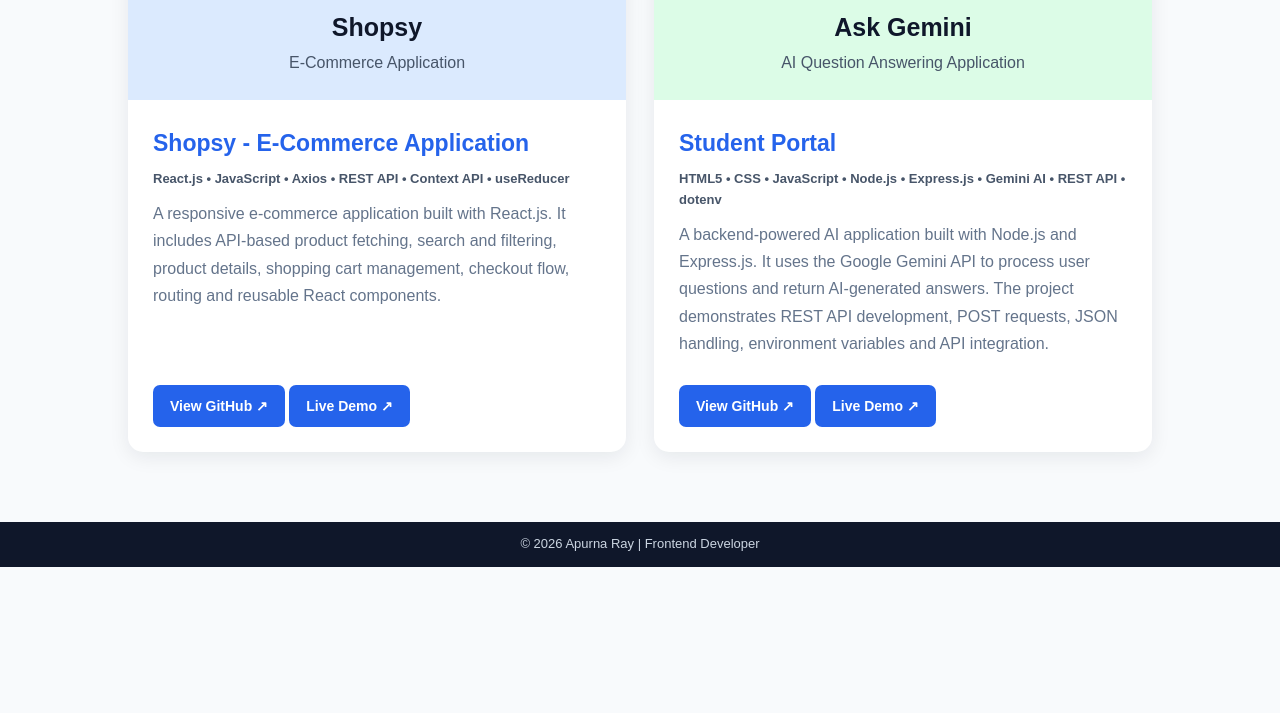
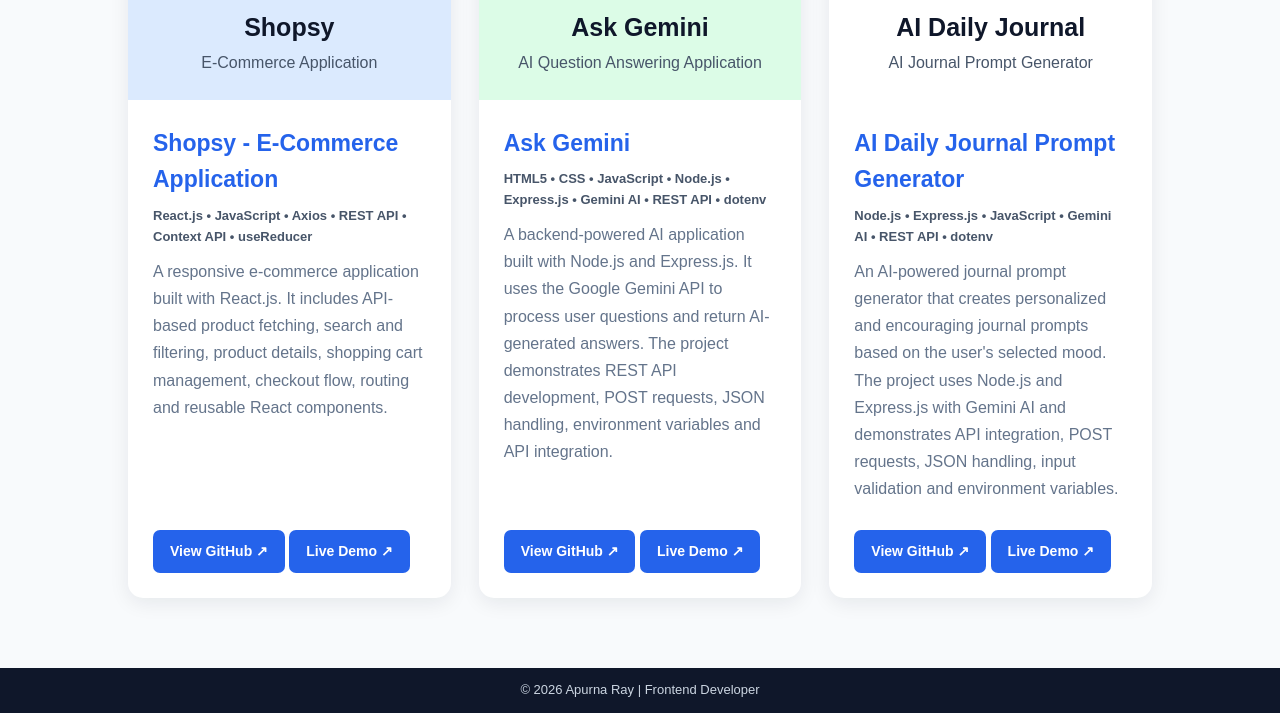
Before and after one commit to aparnaray06/portfolio, a plain HTML site: page projects.html in a window 1280 px wide. Shown: the part 437-1150 px from the top of the page. Before the commit the page ends 1004 px from the top, so only its background shows below. Drawn offline with Linux system fonts and the light colour scheme.

Commit message:
Add AI Daily Journal project

```diff
--- a/projects.html
+++ b/projects.html
@@ -116,7 +116,7 @@
 
                 <div class="project-content">
 
-                    <h3>Student Portal</h3>
+                    <h3>Ask Gemini</h3>
 
                     <p class="tech-stack">
                         HTML5 • CSS • JavaScript • Node.js • Express.js • Gemini AI • REST API • dotenv
@@ -144,6 +144,55 @@
                 </div>
 
             </div>
+            <!-- PROJECT 3 -->
+            <div class="project-card">
+
+                <div class="project-preview journal-preview">
+
+                    <div class="preview-icon">
+                        📖
+                    </div>
+
+                    <h3>AI Daily Journal</h3>
+
+                    <p>AI Journal Prompt Generator</p>
+
+                </div>
+
+
+                <div class="project-content">
+
+                    <h3>AI Daily Journal Prompt Generator</h3>
+
+                    <p class="tech-stack">
+                        Node.js • Express.js • JavaScript • Gemini AI • REST API • dotenv
+                    </p>
+
+                    <p>
+                        An AI-powered journal prompt generator that creates personalized
+                        and encouraging journal prompts based on the user's selected mood.
+                        The project uses Node.js and Express.js with Gemini AI and
+                        demonstrates API integration, POST requests, JSON handling,
+                        input validation and environment variables.
+                    </p>
+
+                    <div class="project-links">
+
+                        <a href="https://github.com/aparnaray06/Promt-Generator" target="_blank" rel="noopener noreferrer"
+                            class="project-btn">
+                            View GitHub ↗
+                        </a>
+
+                        <a href="https://journal-promt-generator.onrender.com/" target="_blank"
+                            rel="noopener noreferrer" class="project-btn">
+                            Live Demo ↗
+                        </a>
+
+                    </div>
+
+                </div>
+
+            </div>
 
 
         </div>
```
Also changed, not shown: images/ask.png (deleted).
